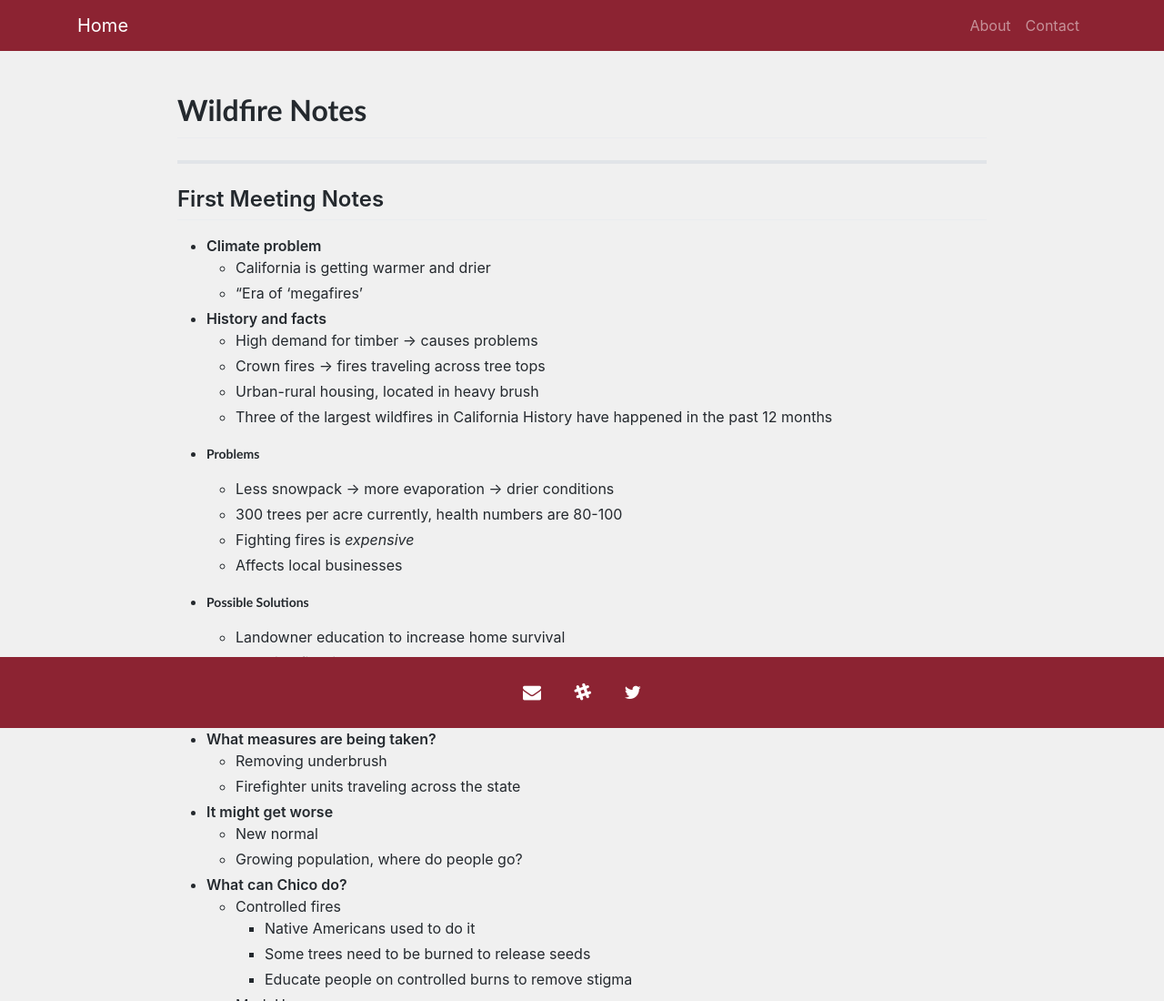
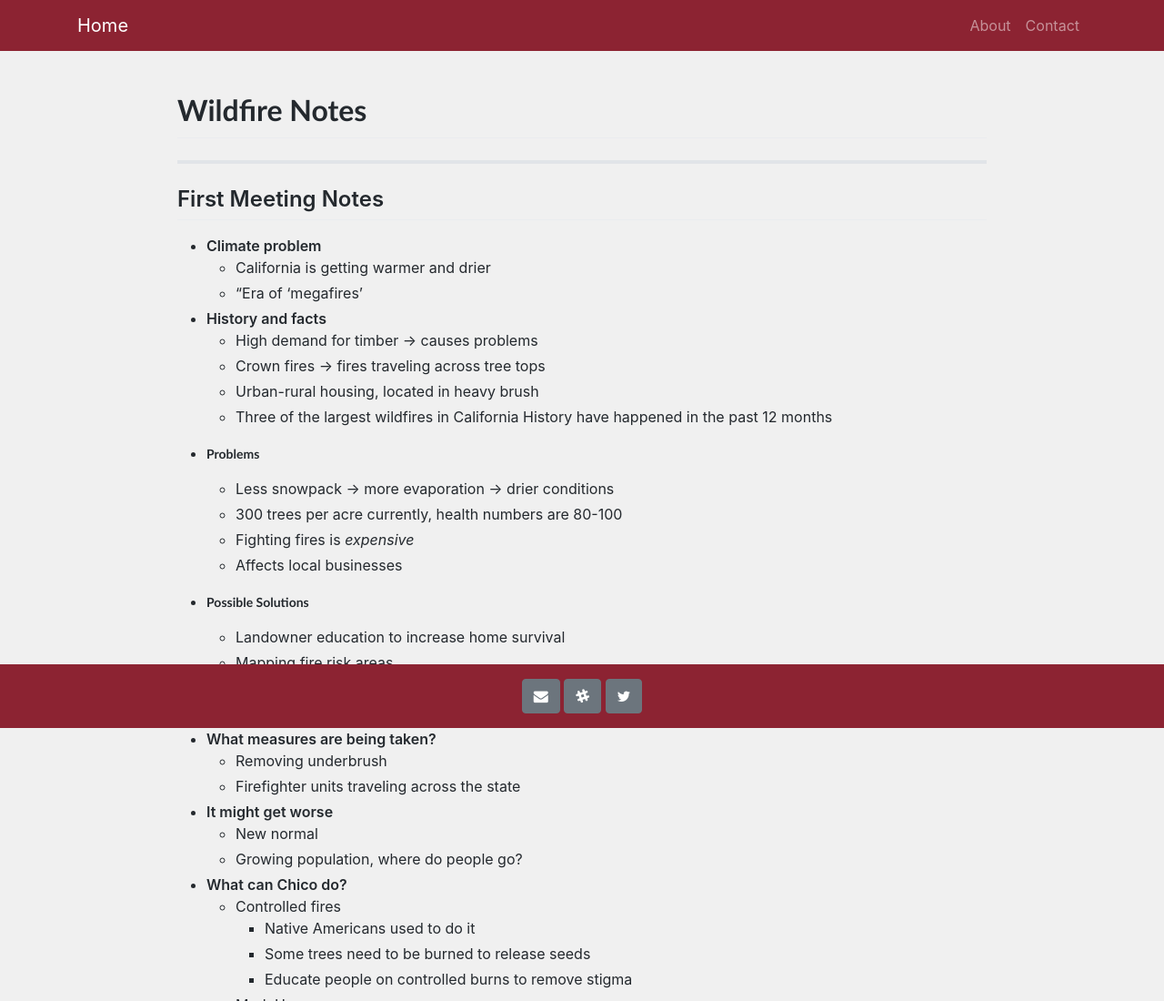
Before and after one commit to gesparza3/cause-website, a website: page wildfires.html in a window 1280 px wide. Shown: the top 1100 px of the page at 91% size. Drawn offline with Linux system fonts and the light colour scheme.

Commit message:
Fixed wildfires.html social buttons

```diff
--- a/wildfires.html
+++ b/wildfires.html
@@ -302,9 +302,9 @@ of clothing items and locations to put bins</li>
             <footer class="py-3 fixed-bottom" style="background-color: #8C2332;">
                 <div class="container">
                     <div class="social-btns">
-                        <a type="button" class="btn-floating btn-lg btn-email" href="mailto:causeatchico.mail.csuchico.edu"><i class="fa fa-envelope"></i></a>
-                        <a type="button" class="btn-floating btn-lg btn-slack" href="https://join.slack.com/t/csu-cause/shared_invite/enQtNDM5MjMwNTkxNjUwLTA3YmQyNTkxYWMxNjcwZTc2MDIyYjFkMzMxNzE5MjhkYjhkMzU1YjdmMTNiZDA3YWEzMTZmZTQ4OGE3ZmQxNGI"><i class="fa fa-slack"></i></a>
-                        <a type="button" class="btn-floating btn-lg btn-tw" href="https://twitter.com/CauseCsu"><i class="fa fa-twitter"></i></a>
+                        <a type="button" class="btn btn-raised btn-secondary" href="mailto:causeatchico.mail.csuchico.edu"><i class="fa fa-envelope"></i></a>
+                        <a type="button" class="btn btn-raised btn-secondary" href="https://join.slack.com/t/csu-cause/shared_invite/enQtNDM5MjMwNTkxNjUwLTA3YmQyNTkxYWMxNjcwZTc2MDIyYjFkMzMxNzE5MjhkYjhkMzU1YjdmMTNiZDA3YWEzMTZmZTQ4OGE3ZmQxNGI"><i class="fa fa-slack"></i></a>
+                        <a type="button" class="btn btn-raised btn-secondary" href="https://twitter.com/CauseCsu"><i class="fa fa-twitter"></i></a>
                     </div>
                 </div>
             </footer>
```
